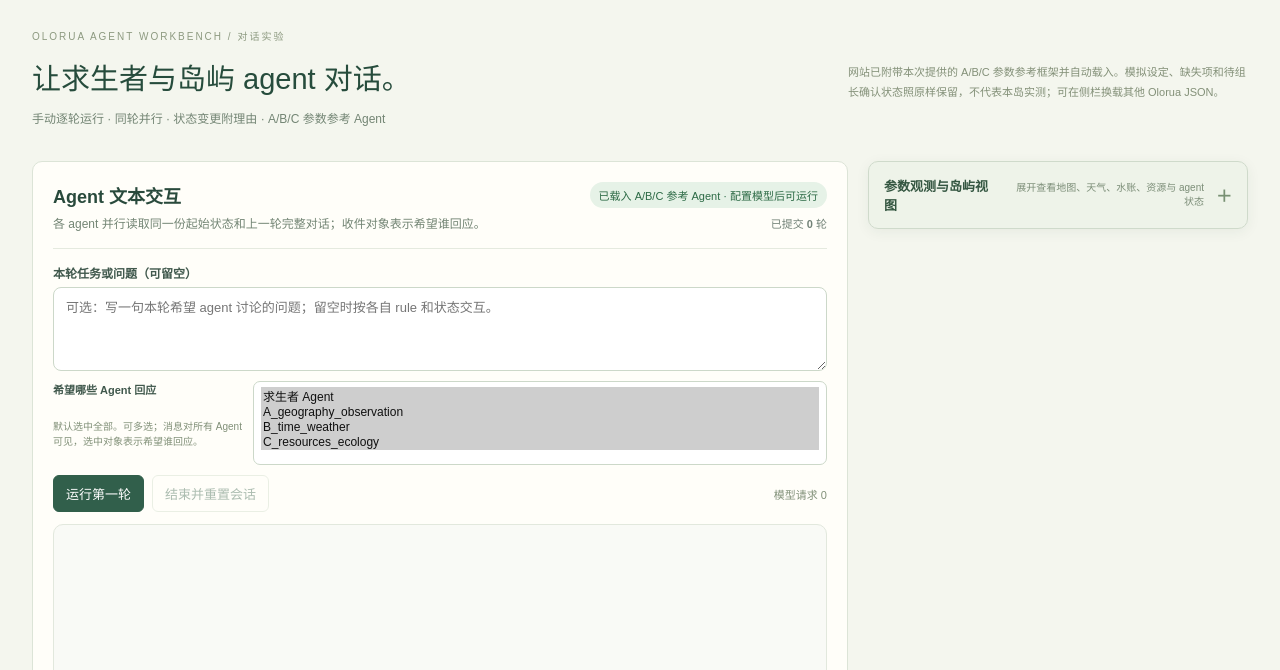
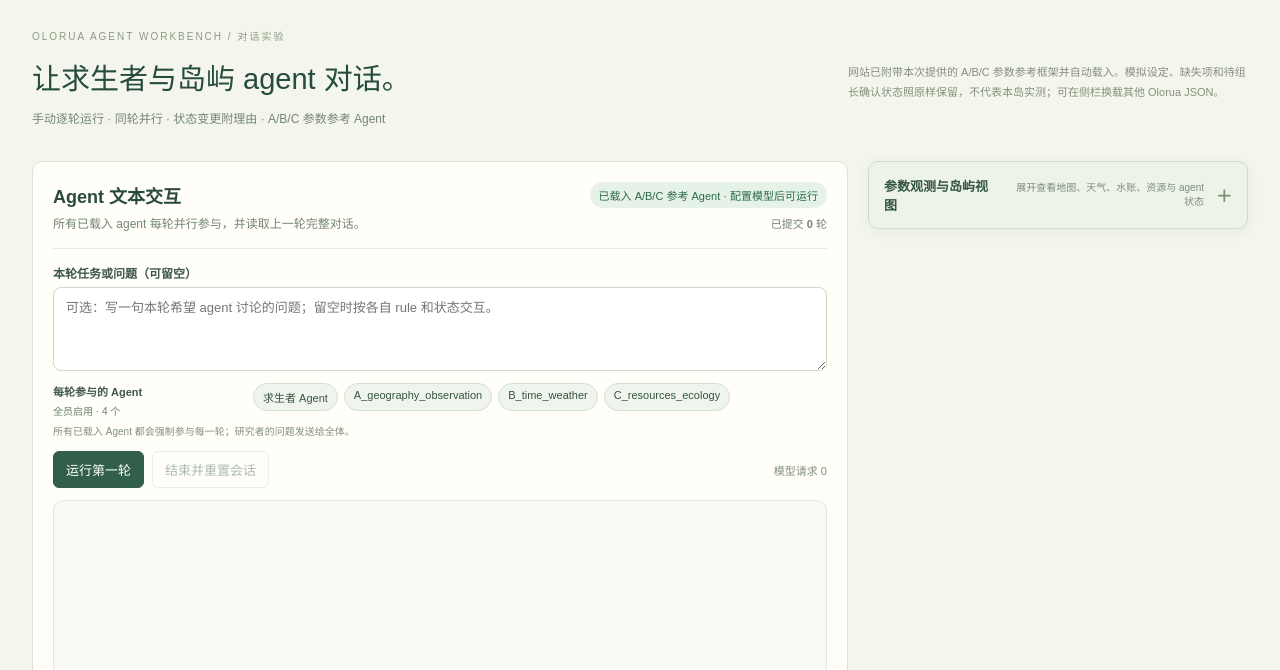
Before and after one commit to 2024-dada/SITP-text-survival, a plain HTML site: page index.html in a window 1280 px wide. Shown: the part 82-752 px from the top of the page. Drawn offline with Linux system fonts and the light colour scheme.

Commit message:
fix: always include every loaded agent

```diff
--- a/framework-runtime.js
+++ b/framework-runtime.js
@@ -67,7 +67,7 @@
     makeTool('consume_events', '清空当前系统已经处理的事件；必须说明清理原因。', {
       reason: { type: 'string' }
     }, ['reason']),
-    makeTool('send_message', '向一个或多个系统发送公开文本消息。所有系统下一轮都能看到完整对话；收件对象表示希望谁回应。此工具不会修改收件系统的参数。', {
+    makeTool('send_message', '向一个或多个系统定向发送公开文本消息。收件对象表示希望谁回应，但不会停用其他系统；所有系统每轮都会参与并在下一轮看到完整对话。此工具不会修改收件系统的参数。', {
       target_system_ids: { type: 'array', items: { type: 'string' } },
       message: { type: 'string' }
     }, ['target_system_ids', 'message'])
--- a/index.html
+++ b/index.html
@@ -1,15 +1,19 @@
-<!doctype html><html lang="zh-CN"><head><meta charset="utf-8"><meta name="viewport" content="width=device-width,initial-scale=1"><title>SITP · Agent 交互实验</title><link rel="stylesheet" href="style.css?v=4.2.2"><script defer src="data.js?v=3.3.2"></script><script defer src="model.js?v=4.0.0"></script><script defer src="observation.js?v=3.3.2"></script><script defer src="app.js?v=4.0.0"></script><script defer src="body-framework.js?v=4.0.0"></script><script defer src="framework-runtime.js?v=4.2.2"></script><script defer src="survival-agent.js?v=4.2.2"></script></head><body>
+<!doctype html><html lang="zh-CN"><head><meta charset="utf-8"><meta name="viewport" content="width=device-width,initial-scale=1"><title>SITP · Agent 交互实验</title><link rel="stylesheet" href="style.css?v=4.2.3"><script defer src="data.js?v=3.3.2"></script><script defer src="model.js?v=4.0.0"></script><script defer src="observation.js?v=3.3.2"></script><script defer src="app.js?v=4.0.0"></script><script defer src="body-framework.js?v=4.0.0"></script><script defer src="framework-runtime.js?v=4.2.3"></script><script defer src="survival-agent.js?v=4.2.3"></script></head><body>
 <header><a class="brand" href="./"><span>◈</span><div>OLORUA<small>SITP · 文本生存 / 岛屿建模</small></div></a><div class="headRight"><span class="badge">Agent 逐轮交互</span><button id="help">使用说明</button><a href="https://github.com/2024-dada/SITP-text-survival" target="_blank" rel="noopener">GitHub ↗</a></div></header>
 <main><section class="intro"><div><div class="eyebrow">OLORUA AGENT WORKBENCH / 对话实验</div><h1>让求生者与岛屿 agent 对话。</h1><p>手动逐轮运行 · 同轮并行 · 状态变更附理由 · A/B/C 参数参考 Agent</p></div><div class="introNote">网站已附带本次提供的 A/B/C 参数参考框架并自动载入。模拟设定、缺失项和待组长确认状态照原样保留，不代表本岛实测；可在侧栏换载其他 Olorua JSON。</div></section>
 <div class="agentWorkbench">
 <section class="panel agentChatPanel" aria-labelledby="agentChatHeading">
   <div class="agentChatHead">
-    <div><h2 id="agentChatHeading">Agent 文本交互</h2><p>各 agent 并行读取同一份起始状态和上一轮完整对话；收件对象表示希望谁回应。</p></div>
+    <div><h2 id="agentChatHeading">Agent 文本交互</h2><p>所有已载入 agent 每轮并行参与，并读取上一轮完整对话。</p></div>
     <div class="agentChatMeta"><span id="agentInteractionStatus" class="agentInteractionStatus" role="status">载入 A/B/C 参考 Agent 中</span><span>已提交 <b id="agentRoundCount">0</b> 轮</span></div>
   </div>
   <label class="agentPromptLabel" for="agentRoundPrompt">本轮任务或问题（可留空）</label>
   <textarea id="agentRoundPrompt" rows="3" placeholder="可选：写一句本轮希望 agent 讨论的问题；留空时按各自 rule 和状态交互。"></textarea>
-  <label class="agentRecipientsLabel" for="agentRecipients"><span>希望哪些 Agent 回应</span><select id="agentRecipients" multiple size="4" aria-describedby="agentRecipientsHelp"><option value="" disabled>载入 JSON 后选择回应对象</option></select><small id="agentRecipientsHelp">默认选中全部。可多选；消息对所有 Agent 可见，选中对象表示希望谁回应。</small></label>
+  <div class="agentRoster" role="group" aria-labelledby="agentRosterHeading">
+    <div class="agentRosterHead"><span id="agentRosterHeading">每轮参与的 Agent</span><strong id="agentRosterCount">等待载入 JSON</strong></div>
+    <div id="agentRosterList" class="agentRosterList" aria-live="polite"></div>
+    <small>所有已载入 Agent 都会强制参与每一轮；研究者的问题发送给全体。</small>
+  </div>
   <div class="agentChatActions"><button id="runAgentRound" type="button" class="primaryAction" disabled>运行第一轮</button><button id="retryAgentRound" type="button" hidden>重试未提交轮次</button><button id="endAgentInteraction" type="button" disabled>结束并重置会话</button><span id="agentModelCallCount">模型请求 0</span></div>
   <details id="agentFailurePanel" class="agentFailurePanel" hidden><summary>查看本轮失败原因</summary><pre id="agentFailureText"></pre></details>
   <div id="agentTranscript" class="agentTranscript" aria-live="polite"><p class="emptyLog">网站默认载入 A/B/C 参数参考 Agent。先展开右侧“参数观测”配置模型服务；也可换载其他 Olorua JSON。首次点击“运行第一轮”会接入一个无预置参数的求生者 agent。</p></div>
@@ -87,5 +91,5 @@
 </details>
 </div>
 <footer><span>数据参考：OSM岸线 · FMS Lakeba温雨 · GLO90高程采样</span><span>静态页面 · 生存实验通过浏览器直连模型API · 身体示例不代表临床数据 / 观测算法 obs-dir-v4</span></footer></main>
-<dialog id="guide"><h2>Agent 文本交互</h2><p>网站默认附带并自动载入 A/B/C 参数参考框架；展开右侧“参数观测与岛屿视图”配置模型服务，也可换载其他 Olorua JSON systems。框架中的模拟设定和待确认项不代表本岛实测，也不会把内置身体示例当成岛屿数据。JSON 中每个 system 成为一个岛屿 agent；网站另接入一个无预置参数的求生者 agent。</p><p>每次由你点“运行一轮”。同一轮所有 agent 并行读取相同起始状态和上一轮完整对话；本轮结束后，下一轮才互相看到本轮发言。可选填一句任务；收件对象表示希望谁回应，消息对所有 agent 可见。只要一个 agent 失败，本轮状态就不提交，可重试同一轮。</p><p>agent 可以读取其他系统，但只能修改自己的参数、说明、事件队列和 time_clock 标注；每项状态变化都要求说明理由，并在聊天记录里显示修改前后。time_clock 标注不会推进岛屿模拟时钟。工具调用和错误收在可展开详情里。</p><p>右侧观测栏包含旧地图、天气、资源和水量演示信息，当前为只读。这里的地图与模拟参数不是待载入的岛屿组 JSON，也不能当成 Olorua 实测值。</p><button id="closeHelp">知道了</button></dialog>
+<dialog id="guide"><h2>Agent 文本交互</h2><p>网站默认附带并自动载入 A/B/C 参数参考框架；展开右侧“参数观测与岛屿视图”配置模型服务，也可换载其他 Olorua JSON systems。框架中的模拟设定和待确认项不代表本岛实测，也不会把内置身体示例当成岛屿数据。JSON 中每个 system 成为一个岛屿 agent；网站另接入一个无预置参数的求生者 agent。</p><p>每次由你点“运行一轮”。同一轮所有 agent 并行读取相同起始状态和上一轮完整对话；本轮结束后，下一轮才互相看到本轮发言。可选填一句任务，任务发送给全体；所有已载入 agent 每轮都会参与，不能单独关闭。只要一个 agent 失败，本轮状态就不提交，可重试同一轮。</p><p>agent 可以读取其他系统，但只能修改自己的参数、说明、事件队列和 time_clock 标注；每项状态变化都要求说明理由，并在聊天记录里显示修改前后。time_clock 标注不会推进岛屿模拟时钟。工具调用和错误收在可展开详情里。</p><p>右侧观测栏包含旧地图、天气、资源和水量演示信息，当前为只读。这里的地图与模拟参数不是待载入的岛屿组 JSON，也不能当成 Olorua 实测值。</p><button id="closeHelp">知道了</button></dialog>
 <dialog id="textPreview" class="textPreview" aria-labelledby="textPreviewHeading"><div class="previewShell"><div class="previewTop"><div><h2 id="textPreviewHeading">文字放大预览</h2><span id="textPreviewZoom" aria-live="polite">100%</span></div><button id="closeTextPreview" type="button">关闭</button></div><div id="textPreviewStage" class="previewStage"><div id="textPreviewBody" class="previewBody"></div></div><p class="previewHint">滚轮以预览卡片中心缩放 · 点击卡片外关闭 · 内容取打开时刻</p></div></dialog></body></html>
--- a/style.css
+++ b/style.css
@@ -53,10 +53,14 @@ dialog.textPreview::backdrop{background:rgba(15,27,21,.58)}
 .agentPromptLabel{display:block;margin:15px 0 6px;color:#41594d;font-size:12px;font-weight:600}
 #agentRoundPrompt{display:block;width:100%;min-height:76px;resize:vertical;padding:10px 12px;border:1px solid #ccd8c9;border-radius:8px;background:#fff;color:#263e32;font:13px/1.6 Arial,'Microsoft YaHei',sans-serif}
 #agentRoundPrompt:disabled{background:#f3f5ef;color:#68786d}
-.agentRecipientsLabel{display:grid;grid-template-columns:minmax(145px,190px) minmax(0,1fr);grid-template-rows:auto auto;gap:5px 10px;align-items:start;margin:10px 0;color:#41594d;font-size:11px}
-.agentRecipientsLabel>span{grid-column:1;grid-row:1;font-weight:600}
-.agentRecipientsLabel select{grid-column:2;grid-row:1/3;width:100%;min-height:82px;padding:5px 7px;border:1px solid #ccd8c9;border-radius:7px;background:#fff;color:#2c4637;font:12px Arial,'Microsoft YaHei',sans-serif}
-.agentRecipientsLabel small{grid-column:1;grid-row:2;color:#819078;font-size:10px;line-height:1.5}
+.agentRoster{display:grid;grid-template-columns:minmax(145px,190px) minmax(0,1fr);gap:6px 10px;align-items:start;margin:12px 0;color:#41594d;font-size:11px}
+.agentRosterHead{display:flex;flex-direction:column;gap:4px}
+.agentRosterHead>span{font-weight:600}
+.agentRosterHead strong{color:#68806c;font-size:10px;font-weight:500}
+.agentRosterList{display:flex;flex-wrap:wrap;gap:6px;min-width:0}
+.agentRosterTag{max-width:100%;padding:5px 9px;border:1px solid #d5e1d0;border-radius:999px;background:#eff4ec;color:#365541;font-size:11px;overflow-wrap:anywhere}
+.agentRosterEmpty{color:#819078;font-size:11px}
+.agentRoster>small{grid-column:1/-1;color:#819078;font-size:10px;line-height:1.5}
 .agentChatActions{display:flex;align-items:center;gap:8px;flex-wrap:wrap;margin:10px 0 12px}
 .agentChatActions>span{margin-left:auto;color:#819078;font-size:11px}
 .agentFailurePanel{margin:10px 0;padding:10px 12px;border:1px solid #e8c8bf;border-radius:8px;background:#fcf1ed;color:#873c32}
@@ -101,7 +105,7 @@ dialog.textPreview::backdrop{background:rgba(15,27,21,.58)}
 .frameworkClockRow{align-items:center;justify-content:space-between}
 .frameworkClockValue{color:#6d7d70;font-size:11px}
 @media(max-width:980px){.agentWorkbench{grid-template-columns:minmax(0,1fr)}.observerSidebar{position:static}.observerContent{max-height:68vh}.agentTranscript{max-height:62vh;min-height:45vh}}
-@media(max-width:650px){.agentChatPanel{padding:13px}.agentChatHead{display:block}.agentChatMeta{align-items:flex-start;margin-top:9px}.agentRecipientsLabel{grid-template-columns:minmax(0,1fr)}.agentRecipientsLabel>span,.agentRecipientsLabel select,.agentRecipientsLabel small{grid-column:1}.agentRecipientsLabel select{grid-row:2}.agentRecipientsLabel small{grid-row:3}.agentChatActions>span{margin-left:0;width:100%}.agentTranscript{min-height:40vh;max-height:60vh;padding:9px}.observerSidebar>summary{align-items:flex-start}.observerSidebar>summary small{max-width:48%}.observerContent{max-height:70vh}.observerContent #map{height:300px}}
+@media(max-width:650px){.agentChatPanel{padding:13px}.agentChatHead{display:block}.agentChatMeta{align-items:flex-start;margin-top:9px}.agentRoster{grid-template-columns:minmax(0,1fr)}.agentRoster>small{grid-column:1}.agentChatActions>span{margin-left:0;width:100%}.agentTranscript{min-height:40vh;max-height:60vh;padding:9px}.observerSidebar>summary{align-items:flex-start}.observerSidebar>summary small{max-width:48%}.observerContent{max-height:70vh}.observerContent #map{height:300px}}
 
 .previewCard.previewKind-text{font-size:17px;line-height:1.9;padding:18px;border:1px solid #dbe4d4;border-radius:10px;background:#fffef9}
 .previewCard.previewKind-role{white-space:pre-wrap}
--- a/survival-agent.js
+++ b/survival-agent.js
@@ -44,7 +44,6 @@
   let roundActive = false;
   let roundCalls = 0;
   let roundCallsLimit = 0;
-  let recipientOptionIds = [];
   const apiKeyStorageName = 'olorua.sitp.model-api-key';
 
   const survivorAgentRule = '你是本次实验中的求生者 agent。只依据已经提供的文字、事件和自身状态交流，不补造岛屿参数、生理数值或事实。你只能修改当前 system 自己的 parameters、statement、events 和 time_clock；每项状态修改都必须说明 reason。time_clock 只是你自己的标注，不会推进岛屿模拟时钟。可用 send_message 定向给一个或多个 agent，收件人表示希望谁回应；所有 agent 下一轮都会看到上一轮完整发言。每轮所有 agent 并行处理同一份开始状态，不能看到同轮其他 agent 的结果。';
@@ -135,7 +134,6 @@
     el('retryAgentRound').disabled = busy;
     el('endAgentInteraction').disabled = busy || !active;
     el('agentRoundPrompt').disabled = busy || pending || Boolean(session);
-    el('agentRecipients').disabled = busy || pending || Boolean(session) || (!active && !loaded);
   }
 
   function setAgentStatus(text, kind) {
@@ -144,29 +142,32 @@
     node.dataset.kind = kind || '';
   }
 
-  function renderAgentRecipients(frame) {
-    const select = el('agentRecipients');
-    const previous = new Set([...select.options].filter(option => option.selected).map(option => option.value));
+  function interactionAgentIds(frame) {
     const ids = frame ? frame.systems.map(system => system.system_id) : [];
     if (frame && !ids.includes('survivor_agent')) ids.unshift('survivor_agent');
-    select.replaceChildren();
+    return ids;
+  }
+
+  function renderAgentRoster(frame) {
+    const list = el('agentRosterList');
+    const count = el('agentRosterCount');
+    list.replaceChildren();
     if (!frame) {
-      select.append(new Option('载入 JSON 后选择回应对象', '', true, true));
-      select.options[0].disabled = true;
-      recipientOptionIds = [];
+      count.textContent = '等待载入';
+      const empty = document.createElement('span');
+      empty.className = 'agentRosterEmpty';
+      empty.textContent = '载入参数框架后自动启用全体 Agent';
+      list.append(empty);
       return;
     }
-    const sameAgents = ids.length === recipientOptionIds.length && ids.every((id, index) => id === recipientOptionIds[index]);
+    const ids = interactionAgentIds(frame);
+    count.textContent = '全员启用 · ' + ids.length + ' 个';
     for (const id of ids) {
-      const option = new Option(displayAgentName(id), id);
-      option.selected = sameAgents ? previous.has(id) : true;
-      select.append(option);
+      const tag = document.createElement('span');
+      tag.className = 'agentRosterTag';
+      tag.textContent = displayAgentName(id);
+      list.append(tag);
     }
-    recipientOptionIds = ids;
-  }
-
-  function selectedAgentRecipientIds() {
-    return [...el('agentRecipients').options].filter(option => option.selected && !option.disabled).map(option => option.value);
   }
 
   function keepIslandObserverReadOnly() {
@@ -711,7 +712,7 @@
     container.append(article);
   }
 
-  function appendAgentRound(roundNumber, researcherPrompt, researcherRecipients, inference) {
+  function appendAgentRound(roundNumber, researcherPrompt, inference) {
     const block = document.createElement('section');
     const heading = document.createElement('h3');
     const transcript = document.createElement('div');
@@ -720,7 +721,7 @@
     heading.textContent = '第 ' + roundNumber + ' 轮 · ' + inference.results.length + ' 个 agent 并行';
     transcript.className = 'agentRoundMessages';
     block.append(heading, transcript);
-    if (researcherPrompt) appendAgentMessage(transcript, '研究者', researcherPrompt, '希望 ' + researcherRecipients.map(displayAgentName).join('、') + ' 回应 · 全体可见', 'researcher');
+    if (researcherPrompt) appendAgentMessage(transcript, '研究者', researcherPrompt, '全体 Agent 参与 · 对全体可见', 'researcher');
     for (const result of inference.results) {
       const speaker = displayAgentName(result.systemId);
       appendAgentMessage(transcript, speaker, result.finalText || '（本轮没有补充文本发言）', '公开发言', 'agent');
@@ -769,11 +770,6 @@
     catch (error) { status(error.message, 'error'); setAgentStatus('先检查模型连接设置', 'error'); return; }
     const existing = interactionSession;
     const researcherPrompt = retry && existing ? existing.retryPrompt : el('agentRoundPrompt').value.trim();
-    const researcherRecipients = retry && existing ? existing.retryRecipients : researcherPrompt ? selectedAgentRecipientIds() : [];
-    if (researcherPrompt && !researcherRecipients.length) {
-      setAgentStatus('请至少选择一个希望回应的 Agent', 'error');
-      return;
-    }
     try {
       if (!interactionSession) {
         const frame = interactionFrame();
@@ -793,6 +789,7 @@
       return;
     }
     const active = interactionSession;
+    const researcherRecipients = retry && existing ? existing.retryRecipients : interactionAgentIds(active.frame);
     if (active.retryPrompt !== null && !retry) return;
     if (!retry) {
       active.retryPrompt = researcherPrompt;
@@ -809,7 +806,7 @@
       const inference = await R.forwardInference(
         active.frame,
         (messages, availableTools, choice) => requestCompletion(settings, messages, availableTools, choice),
-        'Agent 交互约定：当前 system_id 是你的身份。所有 agent 从相同回合起始快照并行推理；本轮互相看不到对方正在生成的内容。所有 agent 可以读取其他系统，但只能修改自己 system 的参数、statement、事件队列和 time_clock。每项修改必须通过工具提交并附真实理由。不要通过研究者任务或历史消息绕过这些限制。send_message 可定向给一个或多个系统，收件对象表示希望谁回应；所有 agent 下一轮都能看到完整上一轮对话。',
+        'Agent 交互约定：当前 system_id 是你的身份。所有已载入 agent 每轮都必须参与，并从相同回合起始快照并行推理；本轮互相看不到对方正在生成的内容。研究者的问题发送给全体 agent。所有 agent 可以读取其他系统，但只能修改自己 system 的参数、statement、事件队列和 time_clock。每项修改必须通过工具提交并附真实理由。不要通过研究者任务或历史消息绕过这些限制。send_message 可定向给一个或多个系统，表示希望谁回应；该消息对全体可见，所有 agent 下一轮都能看到完整上一轮对话。',
         {
           mode: 'agent_interaction', round: roundNumber, researcherPrompt,
           researcherRecipients,
@@ -822,7 +819,7 @@
       active.previousRoundMessages = messagesForNextRound(researcherPrompt, researcherRecipients, inference);
       active.retryPrompt = null;
       active.retryRecipients = [];
-      appendAgentRound(roundNumber, researcherPrompt, researcherRecipients, inference);
+      appendAgentRound(roundNumber, researcherPrompt, inference);
       el('agentRoundCount').textContent = String(active.round);
       renderFramework();
       setAgentStatus('第 ' + roundNumber + ' 轮已提交 · 岛屿时钟未推进', 'ok');
@@ -989,14 +986,14 @@
     if (!frame) {
       el('frameworkSummary').textContent = '未加载';
       el('frameworkState').textContent = '没有有效框架。';
-      renderAgentRecipients(null);
+      renderAgentRoster(null);
       renderFrameworkReplay();
       return;
     }
     el('frameworkSummary').textContent = frame.name + ' · ' + frame.systems.length + ' 个系统';
     el('frameworkState').textContent = JSON.stringify(frame, null, 2);
     el('frameworkEditor').value = JSON.stringify(frame, null, 2);
-    renderAgentRecipients(frame);
+    renderAgentRoster(frame);
     renderFrameworkClockEditors(frame);
     const commands = activeSession ? activeSession.frameworkCommandLog : [];
     el('frameworkReplayIndex').max = String(commands.length);
```
Also changed, not shown: 3 other files.
